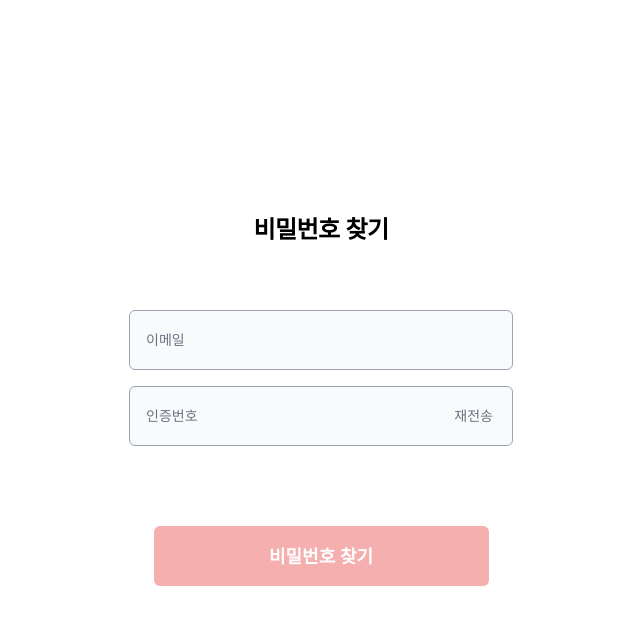
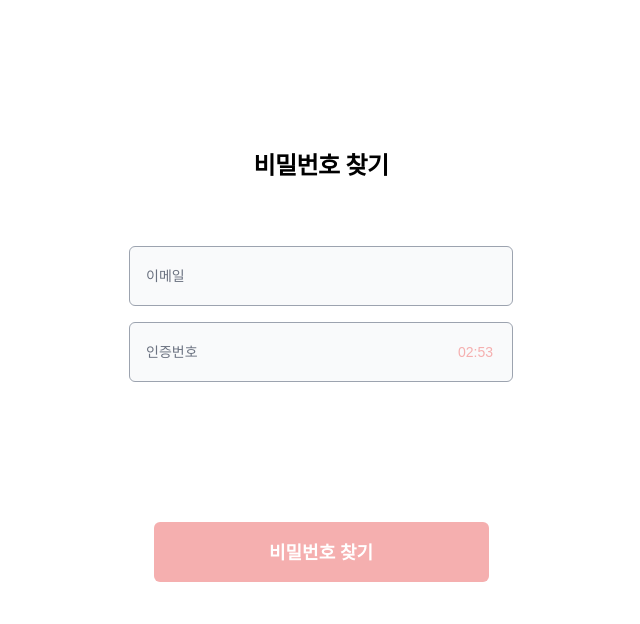
Before and after one commit to FiveOneStudy/Client, a React (Create React App) app: page /findpassword in a window 1280 px wide. Shown: the top 624 px of the page, without its empty margins (319-959 px from the left). Built offline with nearby package versions, Linux system fonts and the light colour scheme.

Commit message:
fix: auth UI 개선

```diff
--- a/src/App.jsx
+++ b/src/App.jsx
@@ -1,7 +1,7 @@
 import { BrowserRouter, Routes, Route } from "react-router-dom";
 import { Login } from "./pages/auth/Login.jsx";
 import { SignUp } from "./pages/auth/SignUp.jsx";
-import { FindePassword } from "./pages/auth/FindPassword.jsx";
+import { FindPassword } from "./pages/auth/FindPassword.jsx";
 
 function App() {
   return (
@@ -9,7 +9,7 @@ function App() {
       <Routes>
         <Route path="/login" element={<Login />} />
         <Route path="/signup" element={<SignUp />} />
-        <Route path="/findpassword" element={<FindePassword />} />
+        <Route path="/findpassword" element={<FindPassword />} />
       </Routes>
     </BrowserRouter>
   );
--- a/src/components/auth/AuthCode.jsx
+++ b/src/components/auth/AuthCode.jsx
@@ -1,7 +1,7 @@
 import { useState, useEffect } from "react";
 
 export function AuthCode() {
-  const [time, setTime] = useState(2);
+  const [time, setTime] = useState(180);
   const [expired, setExpired] = useState(false);
 
   useEffect(() => {
--- a/src/pages/auth/FindPassword.jsx
+++ b/src/pages/auth/FindPassword.jsx
@@ -1,28 +1,29 @@
-import { Link } from "react-router-dom";
 import { Button } from "../../components/auth/Button";
 import { Input } from "../../components/auth/Input";
 import { AuthCode } from "../../components/auth/AuthCode";
 
-export function FindePassword() {
+export function FindPassword() {
   return (
     <div className="flex items-center justify-center h-screen">
-      <div className="flex flex-col w-96">
-        <h1 className="text-2xl font-bold text-center mb-16 tracking-tight font-pretendard">
-          비밀번호 찾기
-        </h1>
+      <div className="flex flex-col w-96 h-[500px]">
 
-        {/* 입력 전체 */}
-        <div className="flex flex-col gap-4 w-full">
-          <Input placeholder="이메일" />
+        {/* 위 영역 */}
+        <div>
+          <h1 className="text-2xl font-bold text-center mb-16 tracking-tight font-pretendard">
+            비밀번호 찾기
+          </h1>
 
+          <div className="flex flex-col gap-4 w-full">
+            <Input placeholder="이메일" />
             <AuthCode />
+          </div>
         </div>
 
-        {/* 버튼 영역 */}
-        <div className="flex flex-col mt-20 w-full items-center">
-          <Button className="w-full mb-4">비밀번호 찾기</Button>
+        {/* 아래 영역 */}
+        <div className="flex flex-col w-full mt-[140px] items-center">
+          <Button className="w-full">비밀번호 찾기</Button>
+        </div>
 
-        </div>
       </div>
     </div>
   );
--- a/src/pages/auth/Login.jsx
+++ b/src/pages/auth/Login.jsx
@@ -6,41 +6,45 @@ import { Password } from "../../components/auth/Password";
 export function Login() {
   return (
     <div className="flex items-center justify-center h-screen">
-      <div className="flex flex-col w-96">
-        <h1 className="text-2xl font-bold text-center mb-16 tracking-tight font-pretendard">로그인</h1>
+      <div className="flex flex-col w-96 h-[500px]">
 
-        {/* 입력 전체 */}
+        {/* 위 영역 */}
+        <div>
+          <h1 className="text-2xl font-bold text-center mb-16 tracking-tight font-pretendard">
+            로그인
+          </h1>
+
           <div className="flex flex-col gap-4 w-full">
             <Input placeholder="이메일" />
 
-          {/* 비밀번호 + 찾기 묶기 */}
             <div className="flex flex-col gap-2">
               <Password>비밀번호</Password>
 
               <div className="text-sm text-gray-600 text-left font-medium font-noto">
                 비밀번호를 잊으셨나요?{" "}
-              <Link to="/FindPassword"
-                className="text-P400 font-medium no-underline hover:no-underline"
+                <Link
+                  to="/FindPassword"
+                  className="text-P400 font-medium no-underline"
                 >
                   <b>비밀번호 찾기</b>
                 </Link>
               </div>
             </div>
           </div>
+        </div>
 
-        {/* 버튼 영역 */}
-        <div className="flex flex-col mt-20 w-full items-center">
+        {/* 아래 영역 */}
+        <div className="flex flex-col w-full mt-28 items-center">
           <Button className="w-full mb-4">로그인</Button>
 
-          <div className="text-sm mt-1 text-gray-600 text-center font-medium font-noto">
+          <div className="text-sm text-gray-600 text-center font-medium font-noto">
             따잇이 처음이신가요?{" "}
-            <Link to="/SignUp"
-              className="text-P400 font-medium no-underline hover:no-underline"
-            >
+            <Link to="/SignUp" className="text-P400 font-medium">
               <b>회원가입</b>
             </Link>
           </div>
         </div>
+
       </div>
     </div>
   );
--- a/src/pages/auth/SignUp.jsx
+++ b/src/pages/auth/SignUp.jsx
@@ -1,28 +1,32 @@
+import { Link } from "react-router-dom";
+import { Button } from "../../components/auth/Button";
 import { Input } from "../../components/auth/Input";
 import { Password } from "../../components/auth/Password";
-import { Button } from "../../components/auth/Button";
 
 export function SignUp() {
   return (
     <div className="flex items-center justify-center h-screen">
-      <div className="flex flex-col w-96">
+      <div className="flex flex-col w-96 h-[500px]">
+
+        {/* 위 영역 */}
+        <div>
           <h1 className="text-2xl font-bold text-center mb-16 tracking-tight font-pretendard">
             회원가입
           </h1>
 
-        {/* 입력 전체 */}
           <div className="flex flex-col gap-4 w-full">
             <Input placeholder="이메일" />
-
             <Password>비밀번호</Password>
-
             <Password>비밀번호 재확인</Password>
           </div>
+        </div>
 
-        {/* 버튼 영역 */}
-        <div className="flex flex-col mt-10 w-full items-center">
+        {/* 아래 영역 */}
+        <div className="flex flex-col w-full mt-16 items-center">
           <Button className="w-full mb-4">회원가입</Button>
+
         </div>
+
       </div>
     </div>
   );
```
Lines whose indentation alone changed are shown as unchanged.
